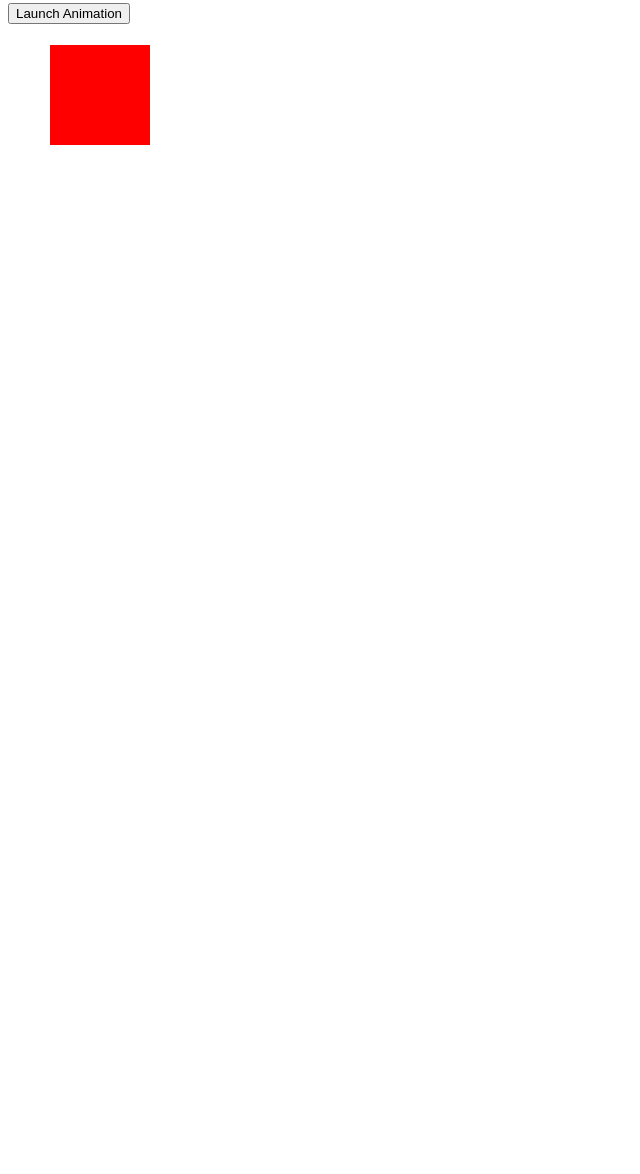
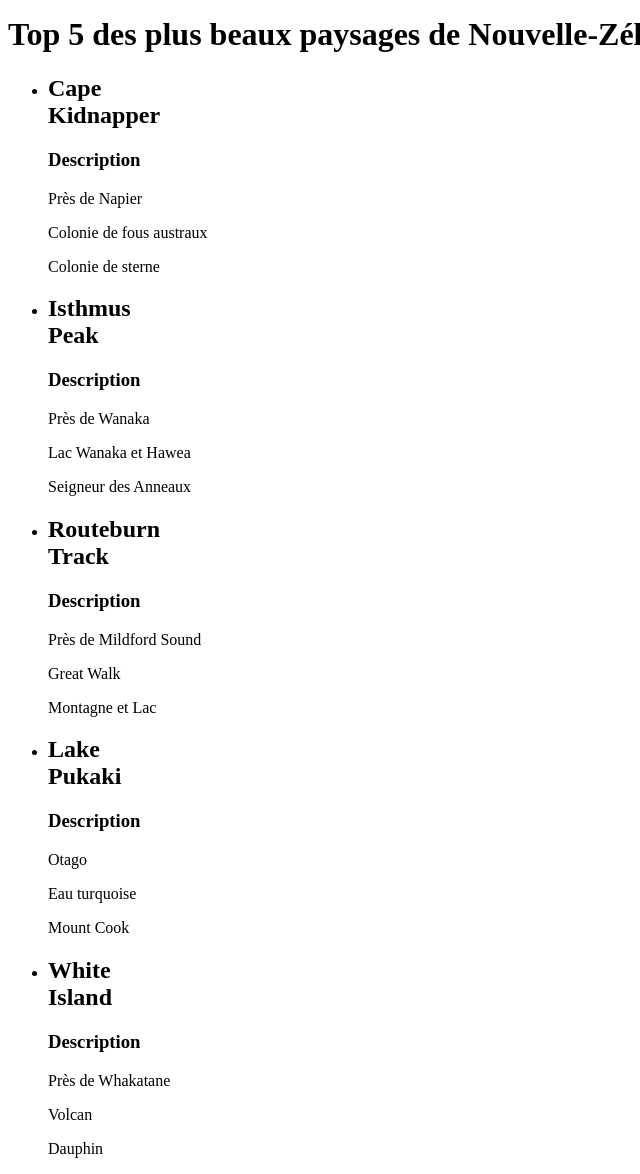
Before and after one commit to paulinemmt/jquery-project, a website: page index.html in a window 1280 px wide. Shown: the part 5-1179 px from the top of the page, without its empty margins (0-640 px from the left). Before the commit the page ends 800 px from the top, so only its background shows below. Drawn offline with nearby package versions, Linux system fonts and the light colour scheme.

Commit message:
mise en place de la première partie du html

```diff
--- a/index.html
+++ b/index.html
@@ -1,19 +1,103 @@
 <!DOCTYPE html>
 <html>
+
     <head>
+        <!-- Title and description tag -->
+        <title>Les 5 plus beaux paysages de Nouvelle-Zélande</title>
+
+
+        <!-- Link style and JS files -->
+        <link rel="stylesheet" type="text/css" href="style.css">
         <script src="https://code.jquery.com/jquery-3.5.1.js" integrity="sha256-QWo7LDvxbWT2tbbQ97B53yJnYU3WhH/C8ycbRAkjPDc=" crossorigin="anonymous"></script>
         <script src="index.js"></script>
     </head>
+
     <body>
-<!-- <h1>Hello jQuery</h1>
-<p id="p1" style="background-color: aliceblue">Paragraphe1</p>
-<p id="p2" style="background-color: yellow">Paragraphe2</p>
-<p id="p3" style="background-color: green">Paragraphe3</p>
-<p id="p4" style="background-color: pink">Paragraphe4</p>
-<p id="p5" style="background-color: blue">Paragraphe5</p>
-     -->
-<button>Launch Animation</button>
-<div style="width:100px; height:100px; background: red; position: absolute; top : 50px; left: 50px"></div>
+
+        <!-- Main title -->
+        <header>
+            <h1>Top 5 des plus beaux paysages de Nouvelle-Zélande</h1>
+        </header>
+
+        <!-- Main body -->
+        <section id="main-menu">
+            <ul>
+
+                <li>
+                    <div id="part1" class="images">
+                        <div class="bw"></div>
+                        <div class="color"></div>
+                    </div>
+                    <div>
+                        <h2>Cape<br/>Kidnapper</h2>
+                        <h3>Description</h3>
+                        <p>Près de Napier</p>
+                        <p>Colonie de fous austraux</p>
+                        <p>Colonie de sterne</p>
+                    </div>
+                </li>
+
+                <li>
+                    <div id="part1" class="images">
+                        <div class="bw"></div>
+                        <div class="color"></div>
+                    </div>
+                    <div>
+                        <h2>Isthmus<br/>Peak</h2>
+                        <h3>Description</h3>
+                        <p>Près de Wanaka</p>
+                        <p>Lac Wanaka et Hawea</p>
+                        <p>Seigneur des Anneaux</p>
+                    </div>
+                </li>
+
+                <li>
+                    <div id="part1" class="images">
+                        <div class="bw"></div>
+                        <div class="color"></div>
+                    </div>
+                    <div>
+                        <h2>Routeburn<br/>Track</h2>
+                        <h3>Description</h3>
+                        <p>Près de Mildford Sound</p>
+                        <p>Great Walk</p>
+                        <p>Montagne et Lac</p>
+                    </div>
+                </li>
+
+                <li>
+                    <div id="part1" class="images">
+                        <div class="bw"></div>
+                        <div class="color"></div>
+                    </div>
+                    <div>
+                        <h2>Lake<br/>Pukaki</h2>
+                        <h3>Description</h3>
+                        <p>Otago</p>
+                        <p>Eau turquoise</p>
+                        <p>Mount Cook</p>
+                    </div>
+                </li>
+
+                <li>
+                    <div id="part1" class="images">
+                        <div class="bw"></div>
+                        <div class="color"></div>
+                    </div>
+                    <div>
+                        <h2>White<br/>Island</h2>
+                        <h3>Description</h3>
+                        <p>Près de Whakatane</p>
+                        <p>Volcan</p>
+                        <p>Dauphin</p>
+                    </div>
+                </li>
+
+            </ul>
+
+        </section>
+
+
 
 </body>
 </html>
--- a/index.js
+++ b/index.js
@@ -3,16 +3,16 @@
 //     $("#p1").click( function() {
 //             $("#p5").fadeTo(1000, 0.7);
 //     });
+// // });
+
+// $(function () {
+
+//     $("button").click( function() {
+//             $("div").animate({left: "600px",
+//         opacity: 0.5,
+//         width: "+=150px",
+//         }, 3000, function() {
+// $('div').hide()
+//             }            );
+//     });
 // });
-
-$(function () {
-
-    $("button").click( function() {
-            $("div").animate({left: "600px",
-        opacity: 0.5,
-        width: "+=150px",
-        }, 3000, function() {
-$('div').hide()
-            }            );
-    });
-});
```
